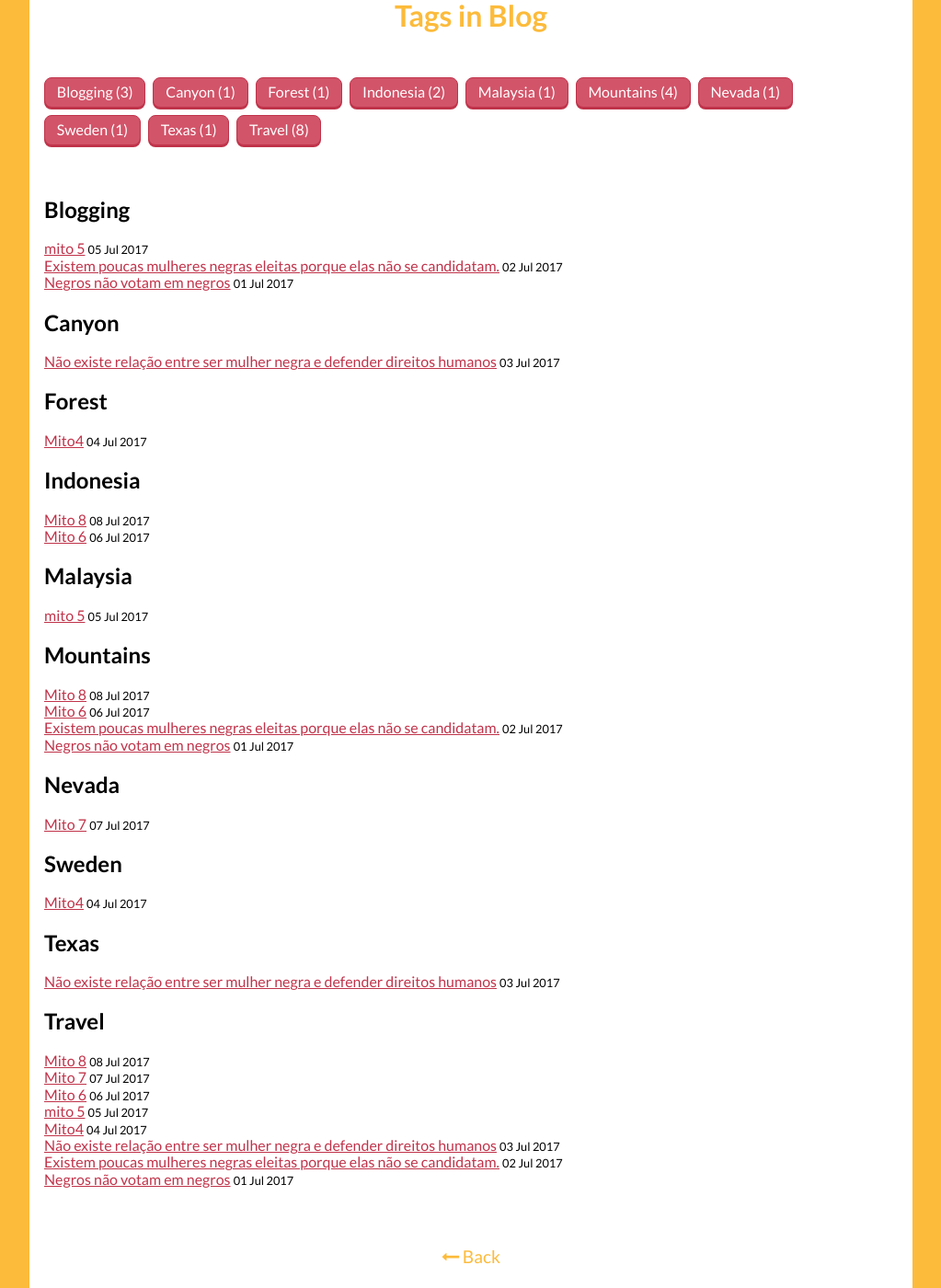
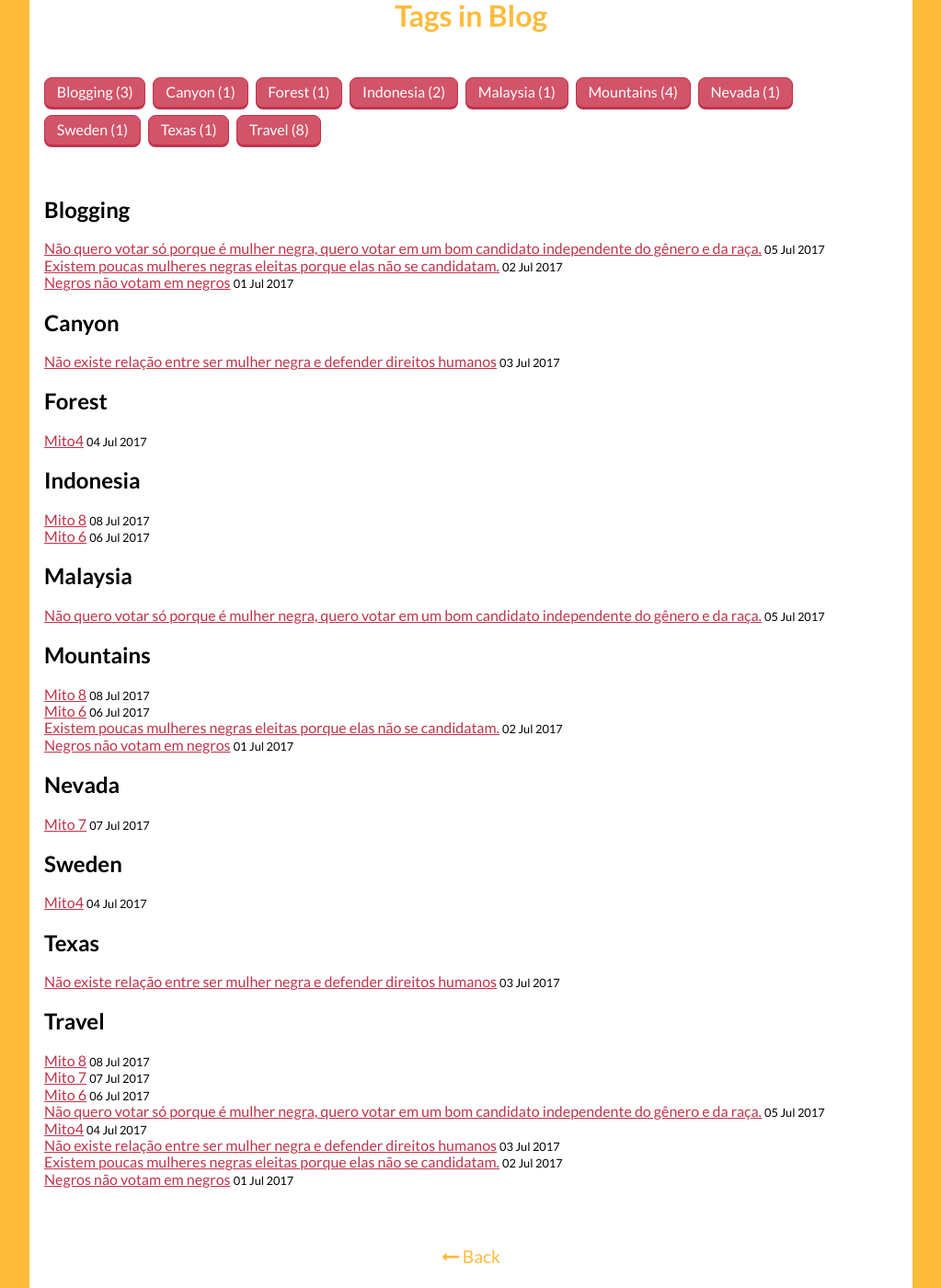
Before and after one commit to ciudadanointeligente/mulheresnegrasdecidem, a Jekyll site: the page built from _pages/tags.html, in a window 1280 px wide and 1400 px high, scrolled down 294 px. Shown: the whole window at 92% size, without its empty margins (128-1151 px from the left). Built offline with Jekyll 4.4.1, drawn with Linux system fonts in a browser that asks for light colours; some web fonts are replaced.

Commit message:
Update 2017-07-07-mito-5.markdown

```diff
--- a/_posts/2017-07-07-mito-5.markdown
+++ b/_posts/2017-07-07-mito-5.markdown
@@ -1,6 +1,6 @@
 ---
 layout: post
-title: "mito 5"
+title: "Não quero votar só porque é mulher negra, quero votar em um bom candidato independente do gênero e da raça."
 img: # Add image post (optional)
 date: 2017-07-05 12:53:00 +0300
 number: 5
```
